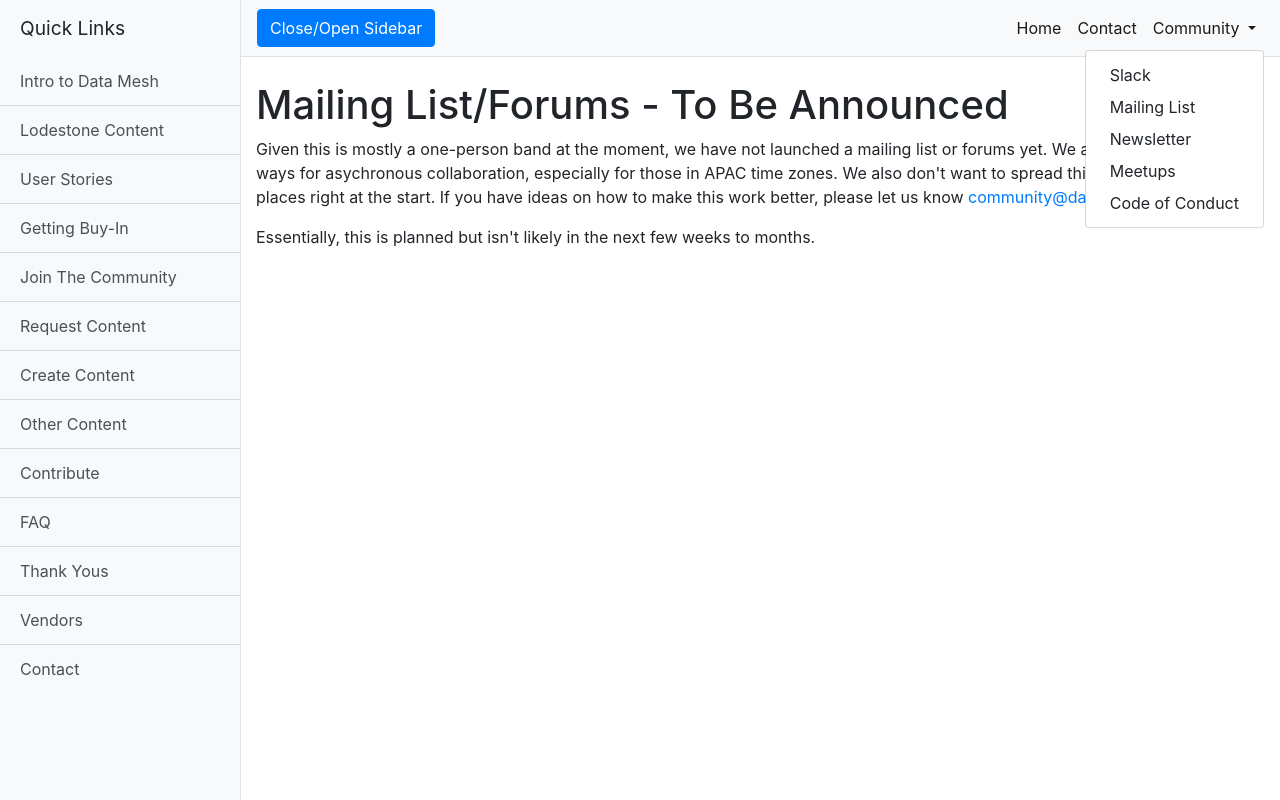
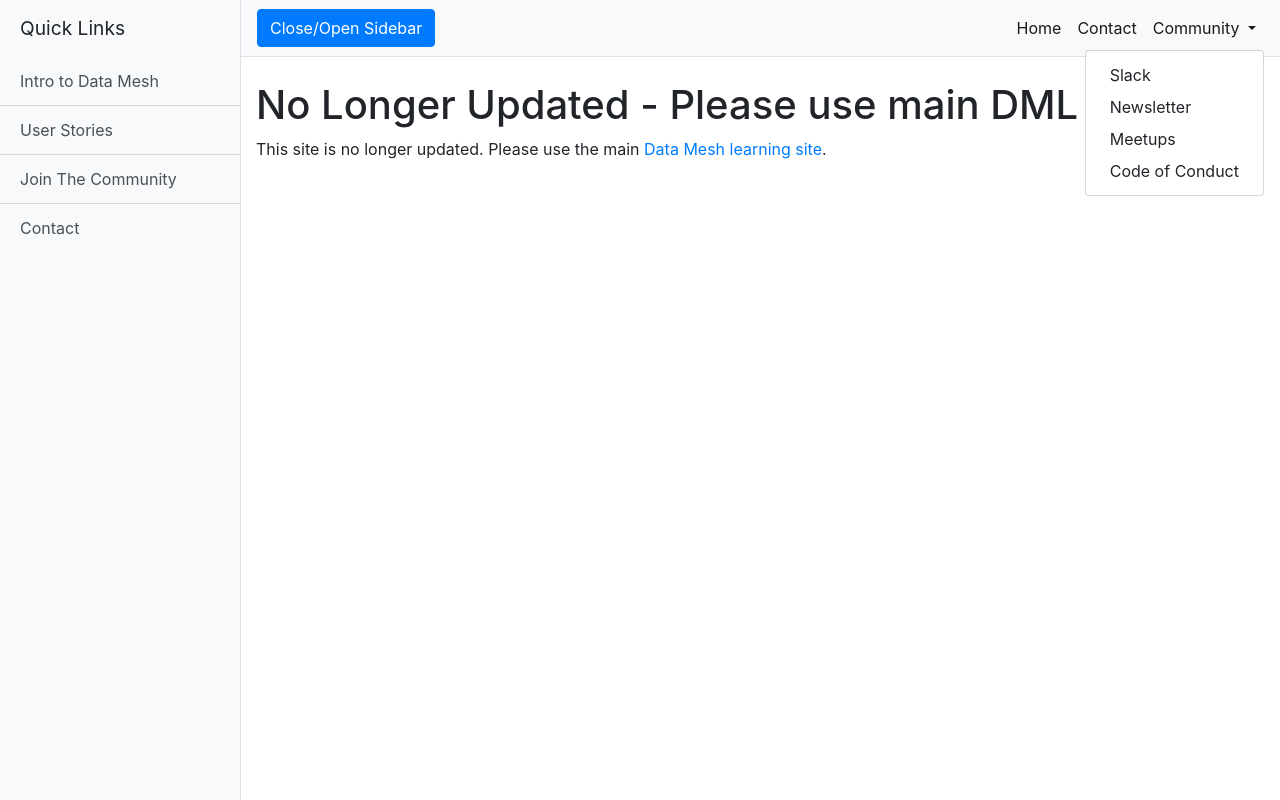
Before and after one commit to datameshlearning/mailing-list, a website: page index.html in a window 1280 px wide. Both pictures are taken after a click on the button "Community". Drawn offline with Linux system fonts and the light colour scheme.

Commit message:
Update index.html

```diff
--- a/index.html
+++ b/index.html
@@ -8,7 +8,7 @@
   <meta name="description" content="">
   <meta name="author" content="">
 
-  <title>Mailing List</title>
+  <title>Create Data Mesh Content - Data Mesh Learning</title>
 
   <!-- Bootstrap core CSS -->
   <link href="vendor/bootstrap/css/bootstrap.min.css" rel="stylesheet">
@@ -26,19 +26,10 @@
     <div class="bg-light border-right" id="sidebar-wrapper">
       <div class="sidebar-heading">Quick Links</div>
       <div class="list-group list-group-flush">
-        <a href="https://datameshlearning.github.io/intro-to-data-mesh/" class="list-group-item list-group-item-action bg-light">Intro to Data Mesh</a>
-        <a href="https://datameshlearning.github.io/lodestone-content/" class="list-group-item list-group-item-action bg-light">Lodestone Content</a>
-        <a href="https://datameshlearning.github.io/user-stories/" class="list-group-item list-group-item-action bg-light">User Stories</a>
-        <a href="https://datameshlearning.github.io/getting-buy-in/" class="list-group-item list-group-item-action bg-light">Getting Buy-In</a>
-        <a href="https://datameshlearning.github.io/join-the-community/" class="list-group-item list-group-item-action bg-light">Join The Community</a>
-        <a href="https://datameshlearning.github.io/request-content/" class="list-group-item list-group-item-action bg-light">Request Content</a>
-        <a href="https://datameshlearning.github.io/create-content/" class="list-group-item list-group-item-action bg-light">Create Content</a>
-        <a href="https://datameshlearning.github.io/other-content/" class="list-group-item list-group-item-action bg-light">Other Content</a>
-        <a href="https://datameshlearning.github.io/contribute/" class="list-group-item list-group-item-action bg-light">Contribute</a>
-        <a href="https://datameshlearning.github.io/faq/" class="list-group-item list-group-item-action bg-light">FAQ</a>
-        <a href="https://datameshlearning.github.io/thank-yous/" class="list-group-item list-group-item-action bg-light">Thank Yous</a>
-        <a href="https://datameshlearning.github.io/vendors/" class="list-group-item list-group-item-action bg-light">Vendors</a>
-        <a href="https://datameshlearning.github.io/contact/" class="list-group-item list-group-item-action bg-light">Contact</a>
+        <a href="https://datameshlearning.com/intro-to-data-mesh/" class="list-group-item list-group-item-action bg-light">Intro to Data Mesh</a>
+        <a href="https://datameshlearning.com/user-stories/" class="list-group-item list-group-item-action bg-light">User Stories</a>
+        <a href="https://datameshlearning.com/community/" class="list-group-item list-group-item-action bg-light">Join The Community</a>
+        <a href="https://datameshlearning.com/about-and-contact-us/" class="list-group-item list-group-item-action bg-light">Contact</a>
       </div>
     </div>
     <!-- /#sidebar-wrapper -->
@@ -59,7 +50,7 @@
               <a class="nav-link" href="https://datameshlearning.github.io/">Home <span class="sr-only">(current)</span></a>
             </li>
             <li class="nav-item active">
-              <a class="nav-link" href="https://datameshlearning.github.io/contact/">Contact</a>
+              <a class="nav-link" href="https://datameshlearning.com/about-and-contact-us/">Contact</a>
             </li>
             <li class="nav-item dropdown active">
               <a class="nav-link dropdown-toggle" href="#" id="navbarDropdown" role="button" data-toggle="dropdown" aria-haspopup="true" aria-expanded="false">
@@ -67,10 +58,9 @@
               </a>
               <div class="dropdown-menu dropdown-menu-right" aria-labelledby="navbarDropdown">
                 <a class="dropdown-item" href="https://launchpass.com/data-mesh-learning">Slack</a>
-                <a class="dropdown-item" href="https://datameshlearning.github.io/mailing-list/">Mailing List</a>
-                <a class="dropdown-item" href="https://datameshlearning.github.io/newsletter/">Newsletter</a>
-                <a class="dropdown-item" href="https://datameshlearning.github.io/meetups/">Meetups</a>
-                <a class="dropdown-item" href="https://datameshlearning.github.io/code-of-conduct/">Code of Conduct</a>
+                <a class="dropdown-item" href="https://datameshlearning.substack.com/">Newsletter</a>
+                <a class="dropdown-item" href="https://www.meetup.com/data-mesh-learning-meetup-global/">Meetups</a>
+                <a class="dropdown-item" href="https://datameshlearning.com/code-of-conduct/">Code of Conduct</a>
              </div>
             </li>
           </ul>
@@ -78,10 +68,8 @@
       </nav>
 
       <div class="container-fluid">
-        <h1 class="mt-4">Mailing List/Forums - To Be Announced</h1>
-        <p>Given this is mostly a one-person band at the moment, we have not launched a mailing list or forums yet. We are working on good ways for asychronous collaboration, especially for those in APAC time zones. We also don't want to spread things out into too many places right at the start. If you have ideas on how to make this work better, please let us know <a href="mailto:community@datameshlearning.com">community@datameshlearning.com</a>.</p>
-        <script async data-uid="0b0aefe96c" src="https://dedicated-designer-6470.ck.page/0b0aefe96c/index.js"></script>
-        <p>Essentially, this is planned but isn't likely in the next few weeks to months.</p>
+        <h1 class="mt-4">No Longer Updated - Please use main DML site</h1>
+        <p>This site is no longer updated. Please use the main <a href="https://datameshlearning.com/">Data Mesh learning site</a>.</p>
       </div>
     </div>
     <!-- /#page-content-wrapper -->
```
